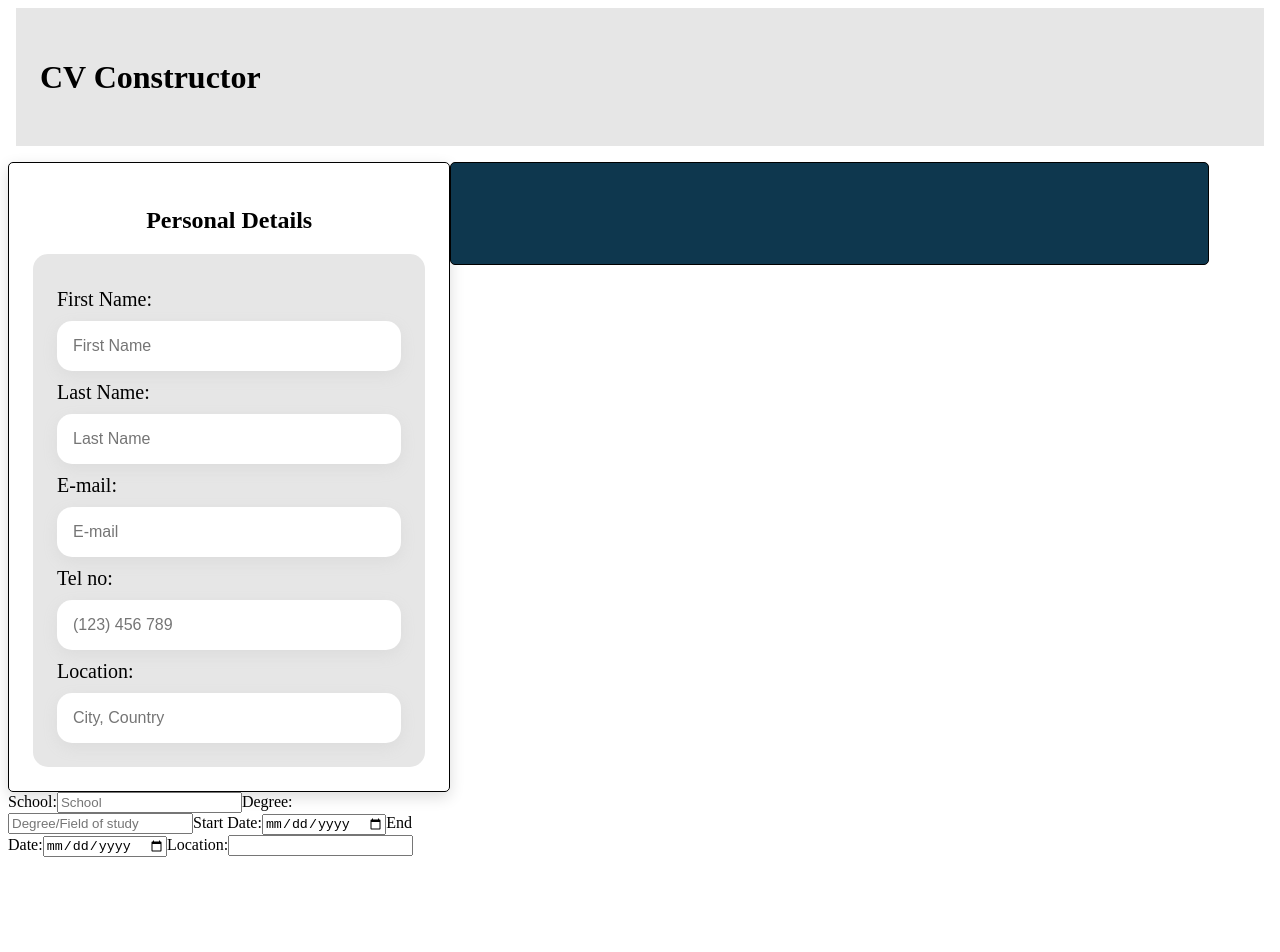
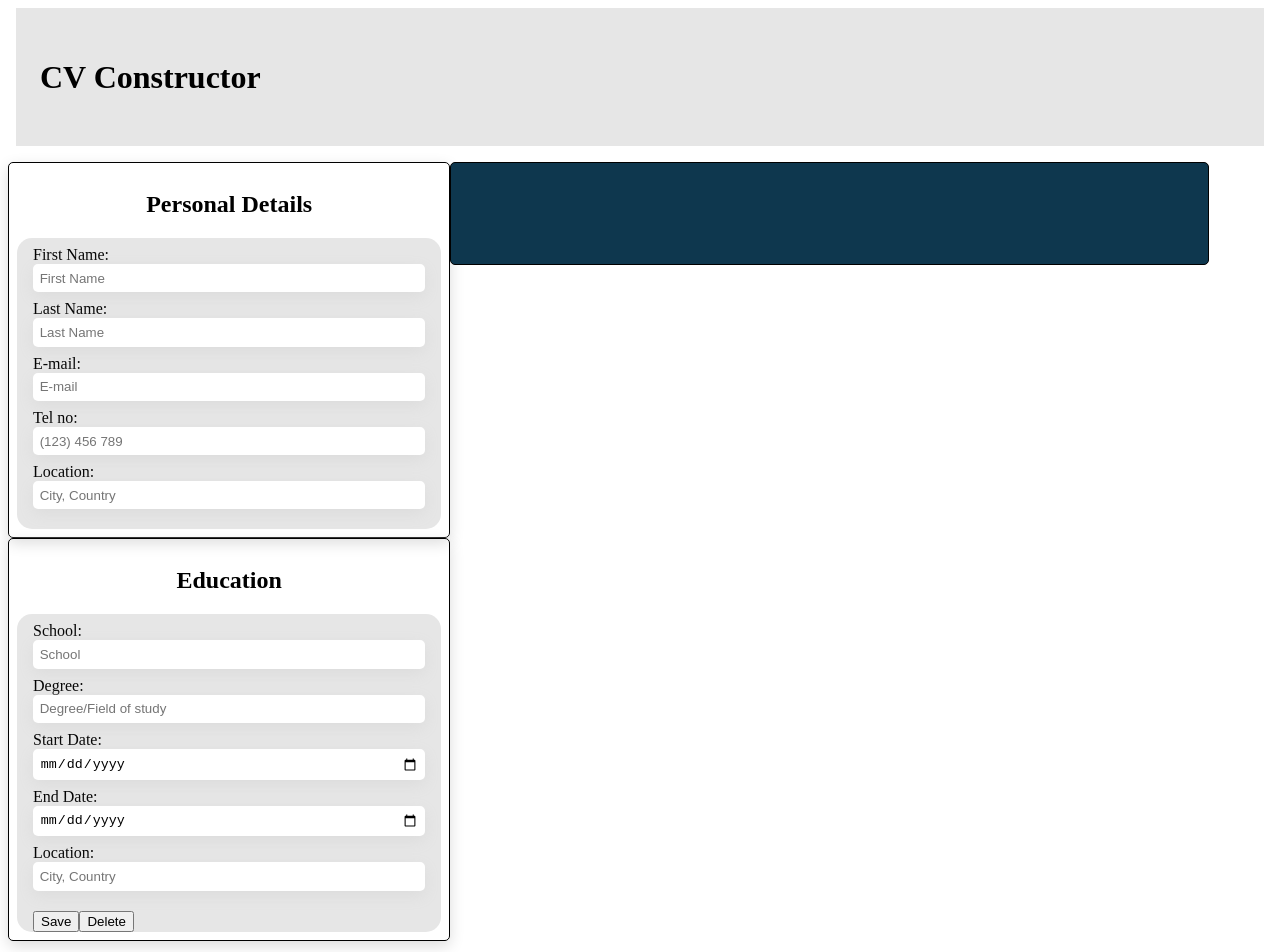
Before and after one commit to AyatBaesh/CV_Constructor, a React (Vite) app: page / in a window 1280 px wide. Shown: the top 952 px of the page. Before the commit the page ends 873 px from the top, so only its background shows below. Built offline with nearby package versions, Linux system fonts and the light colour scheme; the HTML template or start-up script is replaced by a standard one.

Commit message:
styled educationInput and educationInfo, added Save and Edit functionality for Education sections

```diff
--- a/package.json
+++ b/package.json
@@ -11,7 +11,8 @@
   },
   "dependencies": {
     "react": "^18.2.0",
-    "react-dom": "^18.2.0"
+    "react-dom": "^18.2.0",
+    "uuid": "^9.0.1"
   },
   "devDependencies": {
     "@types/react": "^18.2.37",
--- a/src/components/Content.jsx
+++ b/src/components/Content.jsx
@@ -1,4 +1,5 @@
 import React, { useState } from 'react';
+import {v4 as uuidv4} from 'uuid'
 import GeneralInput from './inputs/General_Input';
 import PersonalInfo from './info/Personal_Info';
 import EducationInput from './inputs/EducationInput';
@@ -18,7 +19,37 @@ export default function Content() {
         startDate: '',
         endDate: '',
         location: '',
-    })
+    });
+
+    const [educations, setEducations] = useState([])
+
+    function onSave() {
+        if(educationInfo.key) {
+            //if education exists already - saves updated version with same id
+            setEducations(educations.map(edu => edu.key === educationInfo.key ? educationInfo : edu))
+        }else{
+            //creates a new education with unique id
+            setEducations([...educations, {...educationInfo, key: uuidv4()}]);
+        }
+        //resets input fields
+        setEducationInfo({
+            school: '',
+            degree: '',
+            startDate: '',
+            endDate: '',
+            location: '',
+            key: uuidv4(),
+        });
+    }
+
+    function onEdit(key){
+        console.log('key = ' + key)
+        console.table( educations)
+        const editItem = educations.find((education) => education.key === key);
+        setEducationInfo(editItem)
+        console.log(editItem)
+    }
+
     return(
         <div className={styles.content}>
             <div className={styles.constructorSection}>
@@ -29,12 +60,23 @@ export default function Content() {
                 <EducationInput
                     educationInfo={educationInfo}
                     setEducationInfo={setEducationInfo}
+                    onSave = {onSave}
+
                 />
             </div>
 
             <div className={styles.infoSection}>
+                {/**/}
                 <PersonalInfo userInfo = {userInfo} />
-                <EducationInfo educationInfo={educationInfo} />
+
+                {educations.map((education) => {
+                    return <EducationInfo
+                                key = {education.key}
+                                educationInfo={education}
+                                onClick = {() => onEdit(education.key)}
+                            />
+                })}
+                {/* <EducationInfo educationInfo={educationInfo} /> */}
             </div>
         </div>
     )
--- a/src/components/info/EducationInfo.jsx
+++ b/src/components/info/EducationInfo.jsx
@@ -1,16 +1,29 @@
 import styles from '../../styles/EducationInfo.module.css'
 
-export default function EducationInfo({educationInfo}){
+export default function EducationInfo({educationInfo, onClick}){
+    if(notEmpty(educationInfo)){
     return (
-        <>
-            <div className={styles.educationInfoDiv}>
-                <ul className={styles.educationInfoList}>
-                    {Object.keys(educationInfo).map((key) => {
-                        return(<li key = {key}>{educationInfo[key]}</li>)
-                    })}
+                <div className={styles.educationInfoDiv} onClick = {onClick}>
+                    <h2>{educationInfo.degree}</h2>
+                    <table className={styles.educationInfoTable}>
+                        <tbody>
+                            <tr>
+                                <td className = {styles.school}>{educationInfo.school}</td>
+                                <td className={styles.second}>{educationInfo.startDate} - {educationInfo.endDate}</td>
+                            </tr>
+                            <tr>
+                                <td></td>
+                                <td className={styles.second}>{educationInfo.location}</td>
+                            </tr>
+                        </tbody>
+                    </table>
+                </div>
+        )
+    } else {
+        return null;
+    }
+}
 
-                </ul>
-            </div>
-        </>
-    )
+function notEmpty(educationInfo){
+    return Object.values(educationInfo).some(value => !!value)
 }
--- a/src/components/inputs/EducationInput.jsx
+++ b/src/components/inputs/EducationInput.jsx
@@ -1,10 +1,14 @@
-import styles from '../../styles/EducationInput.module.css'
+import styles from '../../styles/General_Input.module.css'
 
-export default function EducationInput({educationInfo, setEducationInfo}){
+export default function EducationInput({educationInfo, setEducationInfo, onSave}){
+    const handleSave = (e) => {
+        e.preventDefault();
+        onSave();
+    }
 
     return(
-        <div className={styles.educationDiv}>
-
+        <div className={styles.generalDiv}>
+            <h2>Education</h2>
             <form className={styles.educationForm}>
                <label>School:</label>
                <input
@@ -25,7 +29,7 @@ export default function EducationInput({educationInfo, setEducationInfo}){
                 <label>Start Date:</label>
                 <input
                     type = "date"
-                    placeholder = "Start Date"
+                    placeholder = "StartDate"
                     value = {educationInfo.startDate}
                     onChange={(e) => setEducationInfo({...educationInfo, startDate: e.target.value})}
                 />
@@ -40,12 +44,22 @@ export default function EducationInput({educationInfo, setEducationInfo}){
 
                <label>Location:</label>
                <input
+                    className = {styles.last}
                     type = "text"
+                    placeholder="City, Country"
                     value = {educationInfo.location}
                     onChange={(e) => setEducationInfo({...educationInfo, location: e.target.value})}
                 />
+                <div className={styles.buttonsDiv}>
+                    <button onClick={handleSave}>Save</button>
 
+                    <button>Delete</button>
+                </div>
             </form>
         </div>
     )
 }
+
+// save OnClick = {educations.push(educationInfo),
+// setEducationInfo(school: '', degree: '',startDate: '',endDate: '',location: '',)}
+//
--- a/src/components/inputs/General_Input.jsx
+++ b/src/components/inputs/General_Input.jsx
@@ -39,6 +39,7 @@ export default function GeneralInput({userInfo, setUserInfo}){
 
             <label>Location: </label>
             <input
+                className = {styles.last}
                 type="text"
                 placeholder="City, Country"
                 value={userInfo.location}
--- a/src/styles/EducationInfo.module.css
+++ b/src/styles/EducationInfo.module.css
@@ -1,3 +1,11 @@
-.educationInfoList {
-  list-style: none;
+.educationInfoTable {
+  border: 1px solid black;
+  width: 100%;
 }
+.second {
+  text-align: right;
+}
+.school {
+  font-size: 20px;
+  font-weight: bold;
+}
--- a/src/styles/General_Input.module.css
+++ b/src/styles/General_Input.module.css
@@ -1,5 +1,5 @@
 .generalDiv {
-  padding: 1.5em;
+  padding: 0.5em;
   display: flex;
   flex-direction: column;
   justify-content: center;
@@ -12,23 +12,29 @@ h2 {
   text-align: center;
 }
 
-.generalForm {
+form {
   display: flex;
   flex-direction: column;
-  padding: 1.5em;
+  padding: 0 1em;
   background-color: rgb(230, 230, 230);
   border-radius: 15px;
 }
 
-.generalForm > label {
-  padding: 0.5em 0;
-  font-size: 20px;
+form > label {
+  padding-top: 0.5em;
+  font-size: 16px;
 }
 
-.generalForm > input {
-  font-size: 16px;
-  padding: 1em;
-  border-radius: 15px;
+form > input {
+  outline: none;
+  padding: 0.5em;
+  border-radius: 5px;
   border: none;
   box-shadow: 0px 5px 15px rgb(220, 220, 220);
 }
+form > input:focus {
+  box-shadow: 0px 0px 25px rgb(255, 255, 255);
+}
+.last {
+  margin-bottom: 1.5em;
+}
```
Also changed, not shown: 1 other file (tests, documents, lock files or other folders).
